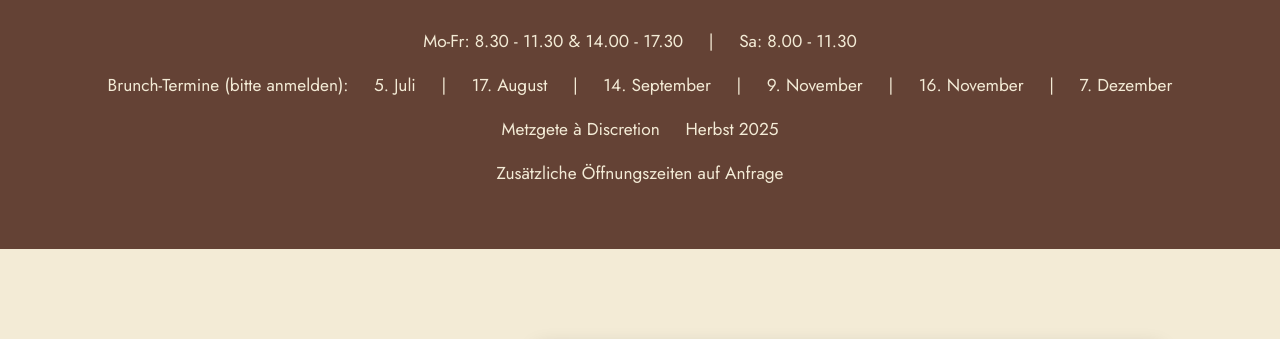
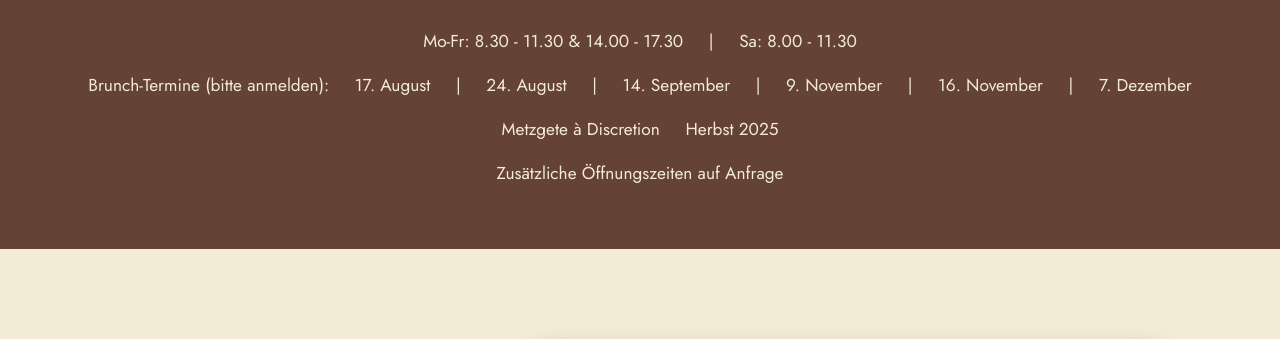
Before and after one commit to schoenauandwil/schoenauandwil.github.io, a plain HTML site: page index.html in a window 1280 px wide. Shown: the part 399-738 px from the top of the page. Drawn offline with Linux system fonts and the light colour scheme; grey boxes are pictures that could not be loaded; files whose address does not match are found by name.

Commit message:
Neue Daten

```diff
--- a/index.html
+++ b/index.html
@@ -34,9 +34,9 @@
                     <p>
                         Brunch-Termine (bitte anmelden):
                     </p>
-                    <p>5. Juli</p>
+                    <p>17. August</p>
                     <p class="invis-on-column light">|</p>
-                    <p>17. August</p>
+                    <p>24. August</p>
                     <p class="invis-on-column light">|</p>
                     <p>14. September</p>
                     <p class="invis-on-column light">|</p>
```
